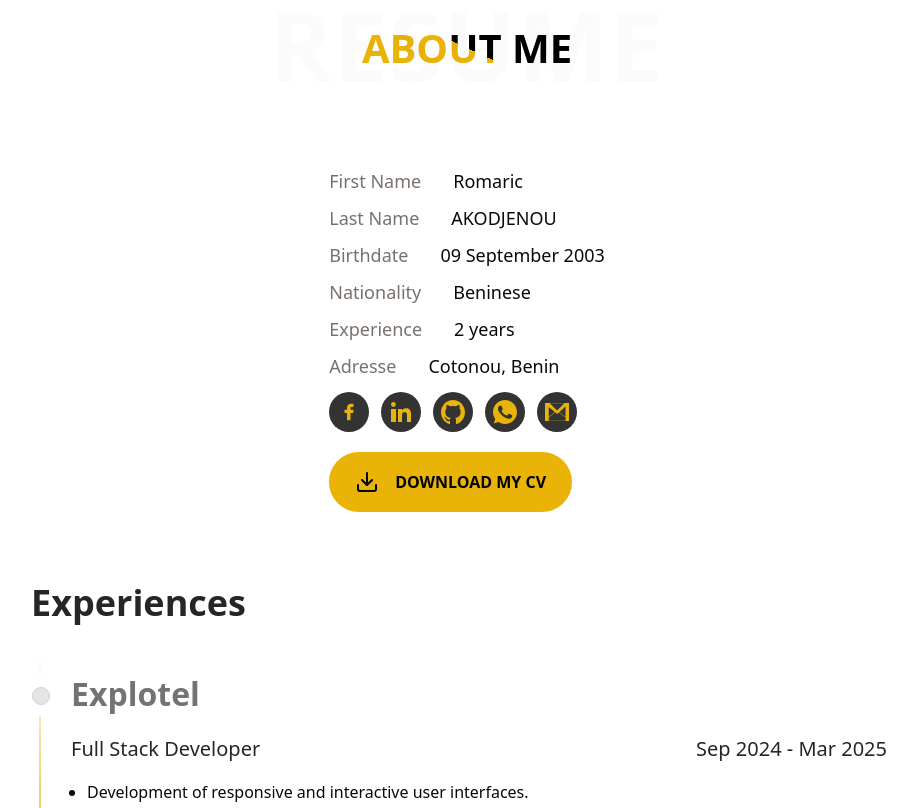
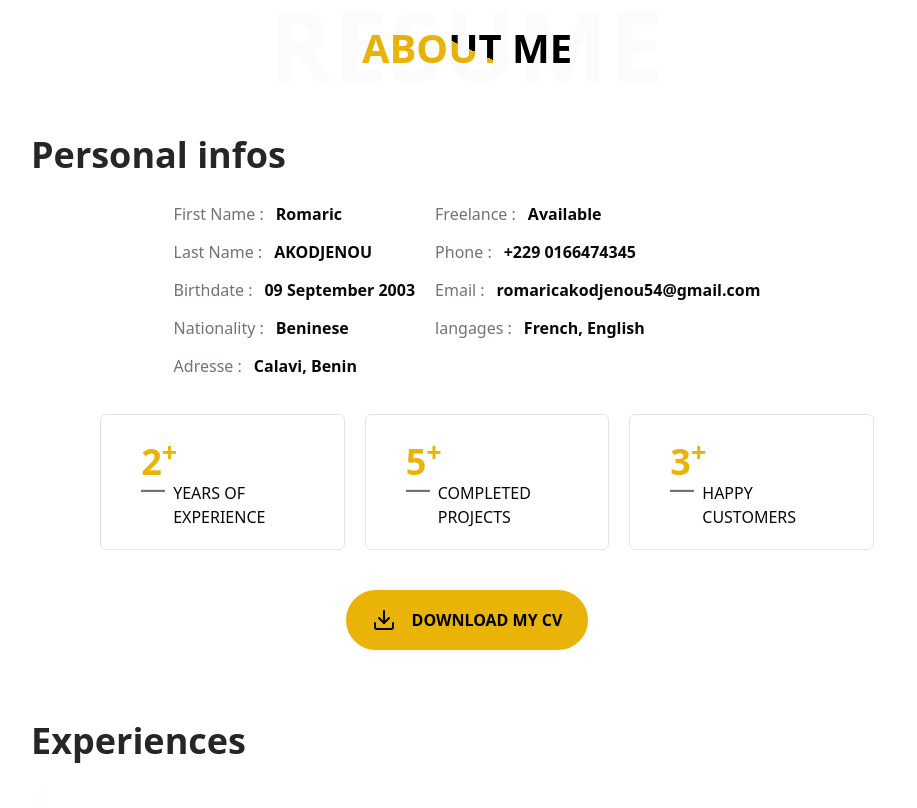
Before and after one commit to Roma-ric/romaric-akodjenou, a Next.js app: page / in a window 1280 px wide. Shown: the part 840-1648 px from the top of the page, without its empty margins (173-1090 px from the left). Built offline with nearby package versions, Linux system fonts and the light colour scheme.

Commit message:
07-03-2025 romaric

```diff
--- a/src/app/components/aceternity/card-hover-effect.tsx
+++ b/src/app/components/aceternity/card-hover-effect.tsx
@@ -32,7 +32,7 @@ export const HoverEffect = ({
   return (
     <div
       className={cn(
-        "grid grid-cols-3 scr_2:grid-cols-2 scr_3_1:grid-cols-1 gap-5 py-10",
+        "grid grid-cols-3 scr_2:grid-cols-2 scr_3_2:grid-cols-1 gap-5 py-10",
         className
       )}
     >
--- a/src/app/components/portfolio/About.tsx
+++ b/src/app/components/portfolio/About.tsx
@@ -7,6 +7,7 @@ import Link from 'next/link';
 import { Download } from 'lucide-react';
 import SkillCard from './SkillCard';
 import Social from './Social';
+import CountUp from '../reactbits/CountUp';
 
 const About = () => {
 
@@ -244,50 +245,86 @@ const About = () => {
                         />
                     </div>
                 </div>
-                <div className='flex flex-col mx-auto text-xl scr_4:text-lg pt-10'>
-                    <div className='flex flex-col scr_4_3:-mr-3 scr_2_0:justify-center space-y-2.5'>
-                        <div className='flex space-x-8'>
-                            <span className='text-stone-500 dark:text-stone-300'> First Name </span>
-                            <span className='text-start'> Romaric </span>
+                <div className='flex flex-col w-full'>
+                    <h2 className="text-5xl scr_2_0:text-4xl scr_2_2:text-3xl font-bold text-neutral-800 dark:text-neutral-200">
+                        Personal infos
+                    </h2>
+                    <div className='flex flex-row scr_0:flex-col w-full items-center mb-5 scr_2_2:items-start justify-between space-x-10 scr_2_2:space-x-0'>
+                        <div className='flex text-xl scr_0:mb-5 scr_2_2:w-full scr_3_1:flex-col scr_2_0:items-start scr_0:mx-auto scr_4:text-lg pt-5 space-x-5 scr_3_1:space-x-0'>
+                            <div className='flex flex-col text-lg scr_2_0:justify-center space-y-3.5 mb-4'>
+                                <div className='flex space-x-3'>
+                                    <span className='text-stone-500 dark:text-stone-400 whitespace-nowrap'> First Name : </span>
+                                    <span className='text-start font-semibold whitespace-nowrap '> Romaric </span>
                                 </div>
-                        <div className='flex space-x-8'>
-                            <span className='text-stone-500 dark:text-stone-300'> Last Name </span>
-                            <span> AKODJENOU </span>
+                                <div className='flex space-x-3'>
+                                    <span className='text-stone-500 dark:text-stone-400 whitespace-nowrap'> Last Name : </span>
+                                    <span className='font-semibold whitespace-nowrap '> AKODJENOU </span>
                                 </div>
-                        <div className='flex space-x-8'>
-                            <span className='text-stone-500 dark:text-stone-300'> Birthdate </span>
-                            <span> 09 September 2003 </span>
+                                <div className='flex space-x-3'>
+                                    <span className='text-stone-500 dark:text-stone-400 whitespace-nowrap'> Birthdate : </span>
+                                    <span className='font-semibold whitespace-nowrap '> 09 September 2003 </span>
                                 </div>
-                        <div className='flex space-x-8'>
-                            <span className='text-stone-500 dark:text-stone-300'> Nationality </span>
-                            <span> Beninese </span>
+                                <div className='flex space-x-3'>
+                                    <span className='text-stone-500 dark:text-stone-400 whitespace-nowrap'> Nationality : </span>
+                                    <span className='font-semibold whitespace-nowrap '> Beninese </span>
                                 </div>
-                        <div className='flex space-x-8'>
-                            <span className='text-stone-500 dark:text-stone-300'> Experience </span>
-                            <span> 2 years </span>
+                                <div className='flex space-x-3'>
+                                    <span className='text-stone-500 dark:text-stone-400 whitespace-nowrap'> Adresse : </span>
+                                    <span className='font-semibold whitespace-nowrap '> Calavi, Benin </span>
                                 </div>
-                        <div className='flex space-x-8'>
-                            <span className='text-stone-500 dark:text-stone-300'> Adresse </span>
-                            <span> Cotonou, Benin </span>
                             </div>
-                        {/* <div className='flex space-x-8'>
-                            <span className='text-stone-500 dark:text-stone-300'> Phone </span>
-                            <span> +229 01 66 47 43 45 </span>
+                            <div className='flex flex-col text-lg scr_2_0:justify-center space-y-3.5 mb-4'>
+                                <div className='flex space-x-3'>
+                                    <span className='text-stone-500 dark:text-stone-400 whitespace-nowrap'> Freelance : </span>
+                                    <span className='font-semibold whitespace-nowrap '> Available </span>
                                 </div>
-                        <div className='flex space-x-8'>
-                            <span className='text-stone-500 dark:text-stone-300'> Email </span>
-                            <span> romaricakodjenou54@gmail.com </span>
-                        </div> */}
+                                <div className='flex space-x-3'>
+                                    <span className='text-stone-500 dark:text-stone-400 whitespace-nowrap'> Phone : </span>
+                                    <span className='font-semibold whitespace-nowrap '> +229 0166474345 </span>
                                 </div>
-                    <div className='scr_2_0:mx-auto'>
-                        <Social />
+                                <div className='flex space-x-3'>
+                                    <span className='text-stone-500 dark:text-stone-400 whitespace-nowrap'> Email : </span>
+                                    <span className='font-semibold whitespace-nowrap '> romaricakodjenou54@gmail.com </span>
                                 </div>
-                    <Link href="/file/CV.pdf" target="_blank" className='mt-5 scr_2_0:mx-auto'>
+                                <div className='flex space-x-3'>
+                                    <span className='text-stone-500 dark:text-stone-400 whitespace-nowrap'> langages : </span>
+                                    <span className='font-semibold whitespace-nowrap '> French, English </span>
+                                </div>
+                            </div>
+                        </div>
+                        <div className='grid grid-cols-2 scr_0:grid-cols-3 scr_2_1:grid-cols-2 scr_2_2:grid-cols-3 scr_3_O:grid-cols-2 scr_3:w-full scr_4:grid-cols-1 gap-5 h-max scr_2_2:w-[90%]'>
+                            <CountUp
+                                from={0}
+                                to={2}
+                                label='years of experience'
+                                separator="."
+                                direction="up"
+                                duration={1}
+                            />
+                            <CountUp
+                                from={0}
+                                to={5}
+                                label='completed projects'
+                                separator="."
+                                direction="up"
+                                duration={2}
+                            />
+                            <CountUp
+                                from={0}
+                                to={3}
+                                label='Happy customers'
+                                separator="."
+                                direction="up"
+                                duration={1.5}
+                            />
+                        </div>
+                    </div>
+                    <Link href="/file/CV.pdf" target="_blank" className='mt-5 mx-auto'>
                         <div className="inline-flex items-center text-lg scr_4:text-md text-black dark:text-white rounded-full bg-transparent border-2 border-yellow-500 bg-yellow-500 transition-colors duration-300 cursor-pointer px-6 scr_4:px-4 py-2 scr_4:py-1">
                             <div className="rounded-full p-2 pl-0 flex items-center justify-center">
                                 <Download />
                             </div>
-                            <span className="ml-2 font-semibold">DOWNLOAD MY CV </span>
+                            <span className="ml-2 font-semibold ">DOWNLOAD MY CV </span>
                         </div>
                     </Link>
                 </div>
@@ -305,7 +342,7 @@ const About = () => {
                     Skills
                 </h2>
                 <div className='w-[100%] mt-10 mx-auto'>
-                    <div className="grid grid-cols-5 scr_2:grid-cols-4 scr_2_2:grid-cols-3 scr_3_1:grid-cols-2 gap-5 max-w-6xl">
+                    <div className="grid grid-cols-5 scr_2:grid-cols-4 scr_2_2:grid-cols-3 scr_3_2:grid-cols-2 gap-5 max-w-6xl">
                         {
                             skills.map((item, index) => (
                                 <Fragment key={index}>
--- a/src/app/components/portfolio/Hero.tsx
+++ b/src/app/components/portfolio/Hero.tsx
@@ -9,7 +9,7 @@ const Hero = () => {
     <div className="relative  min-h-screen bg-transparent dark:bg-grid-white/[0.2] bg-grid-black/[0.15] flex flex-col justify-center overflow-hidden">
       {/* Couleur d'arrière-plan jaune */}
       <div className="absolute pointer-events-none inset-0 flex items-center justify-center dark:bg-black bg-white [mask-image:radial-gradient(ellipse_at_center,transparent_20%,black)]"></div>
-      <div className="absolute h-[200%] scr_2_0:hidden w-full -rotate-[15deg] left-[-83%] top-[-50%] bg-black dark:bg-yellow-500 z-40 "></div>
+      <div className="absolute h-[200%] scr_2_0:hidden w-full -rotate-[15deg] left-[-83%] top-[-50%] bg-yellow-500 z-40 "></div>
 
       {/* Contenu principal */}
       <div className="relative w-full scr_2_0:overflow-y-auto scr_2_0:h-auto scr_2_0:flex-col z-40 h-screen flex">
--- /dev/null
+++ b/src/app/components/reactbits/CountUp.tsx
@@ -0,0 +1,107 @@
+import { useEffect, useRef } from "react";
+import { useInView, useMotionValue, useSpring } from "framer-motion";
+
+interface CountUpProps {
+    to: number;
+    from?: number;
+    label: string;
+    direction?: "up" | "down";
+    delay?: number;
+    duration?: number;
+    startWhen?: boolean;
+    separator?: string;
+    onStart?: () => void;
+    onEnd?: () => void;
+}
+
+export default function CountUp({
+    to,
+    from = 0,
+    label,
+    direction = "up",
+    delay = 0,
+    duration = 2,
+    startWhen = true,
+    separator = "",
+    onStart,
+    onEnd,
+}: CountUpProps) {
+    const ref = useRef<HTMLSpanElement>(null);
+    const motionValue = useMotionValue(direction === "down" ? to : from);
+
+    const damping = 20 + 40 * (1 / duration);
+    const stiffness = 100 * (1 / duration);
+
+    const springValue = useSpring(motionValue, {
+        damping,
+        stiffness,
+    });
+
+    const isInView = useInView(ref, { once: true, margin: "0px" });
+
+    useEffect(() => {
+        if (ref.current) {
+            ref.current.textContent = String(direction === "down" ? to : from);
+        }
+    }, [from, to, direction]);
+
+    useEffect(() => {
+        if (isInView && startWhen) {
+            if (typeof onStart === "function") {
+                onStart();
+            }
+
+            const timeoutId = setTimeout(() => {
+                motionValue.set(direction === "down" ? from : to);
+            }, delay * 1000);
+
+            const durationTimeoutId = setTimeout(() => {
+                if (typeof onEnd === "function") {
+                    onEnd();
+                }
+            }, delay * 1000 + duration * 1000);
+
+            return () => {
+                clearTimeout(timeoutId);
+                clearTimeout(durationTimeoutId);
+            };
+        }
+    }, [isInView, startWhen, motionValue, direction, from, to, delay, onStart, onEnd, duration]);
+
+    useEffect(() => {
+        const unsubscribe = springValue.on("change", (latest) => {
+            if (ref.current) {
+                const options = {
+                    useGrouping: !!separator,
+                    minimumFractionDigits: 0,
+                    maximumFractionDigits: 0,
+                };
+
+                const formattedNumber = Intl.NumberFormat("en-US", options).format(
+                    Number(latest.toFixed(0))
+                );
+
+                ref.current.textContent = separator
+                    ? formattedNumber.replace(/,/g, separator)
+                    : formattedNumber;
+            }
+        });
+
+        return () => unsubscribe();
+    }, [springValue, separator]);
+
+    return (
+        <div className="border rounded-md">
+            <div className="flex flex-col pl-10 py-5">
+                <p className="min-w-10 max-w-10 text-5xl font-bold text-yellow-500">
+                    <span ref={ref}/>
+                    <sup>+</sup>
+                </p>
+                <p className="text-lg flex items-start space-x-2">
+                    <hr className="w-6 py-[0.05rem] bg-stone-500" />
+                    <span className="uppercase max-w-[50%] -mt-2">{label}</span>
+                </p>
+            </div>
+        </div>
+    );
+}
--- a/tailwind.config.ts
+++ b/tailwind.config.ts
@@ -110,10 +110,16 @@ export default {
 				scr_3: {
 					max: "780px",
 				},
+				scr_3_O: {
+					max: "700px",
+				},
 				scr_3_0: {
 					max: "767.5px",
 				},
 				scr_3_1: {
+					max: "650px",
+				},
+				scr_3_2: {
 					max: "600px",
 				},
 				scr_4: {
```
Also changed, not shown: 1 other file (tests, documents, lock files or other folders). Lines whose indentation alone changed are shown as unchanged.
